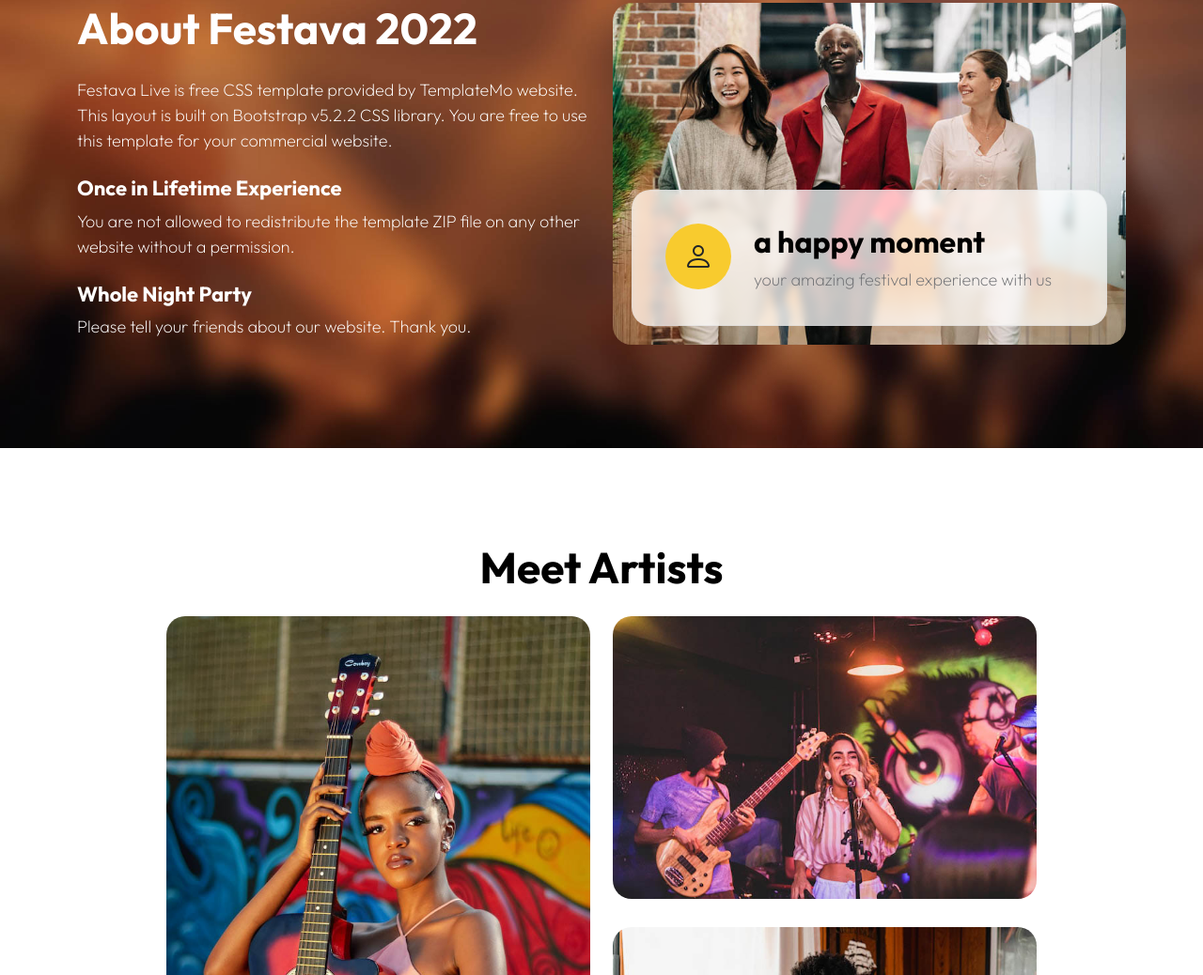
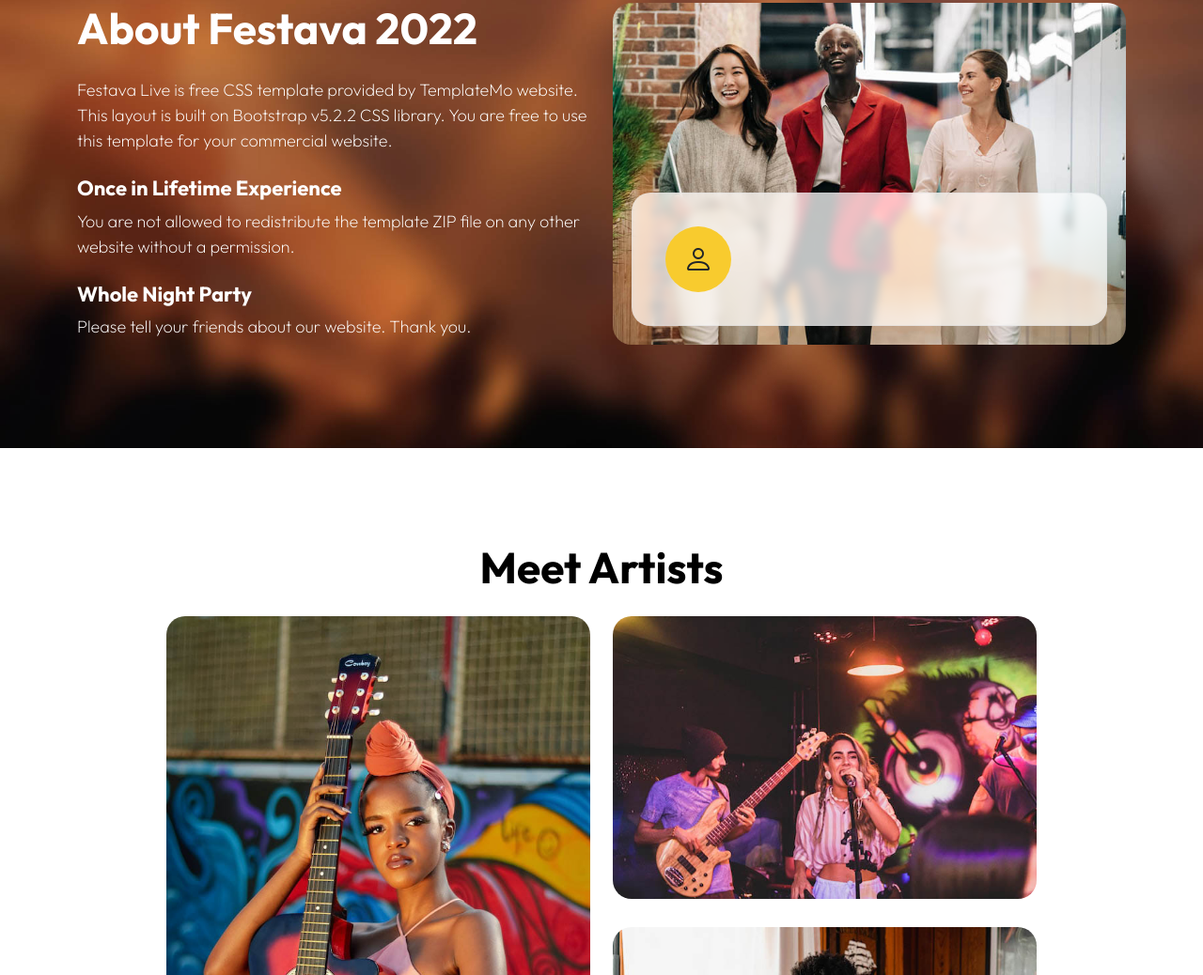
Before and after one commit to austine0608/lakemfa, a plain HTML site: page index.html in a window 1280 px wide. Shown: the part 897-1935 px from the top of the page at 94% size. Drawn offline with Linux system fonts and the light colour scheme; files whose address does not match are found by name.

Commit message:
New Commit

```diff
--- a/index.html
+++ b/index.html
@@ -197,11 +197,11 @@
                                 </div>
 
 
-                                <div class="ms-4">
+                                <!-- <div class="ms-4">
                                     <h3>a happy moment</h3>
 
                                     <p class="mb-0">your amazing festival experience with us</p>
-                                </div>
+                                </div> -->
                             </div>
                         </div>
                     </div>
```
